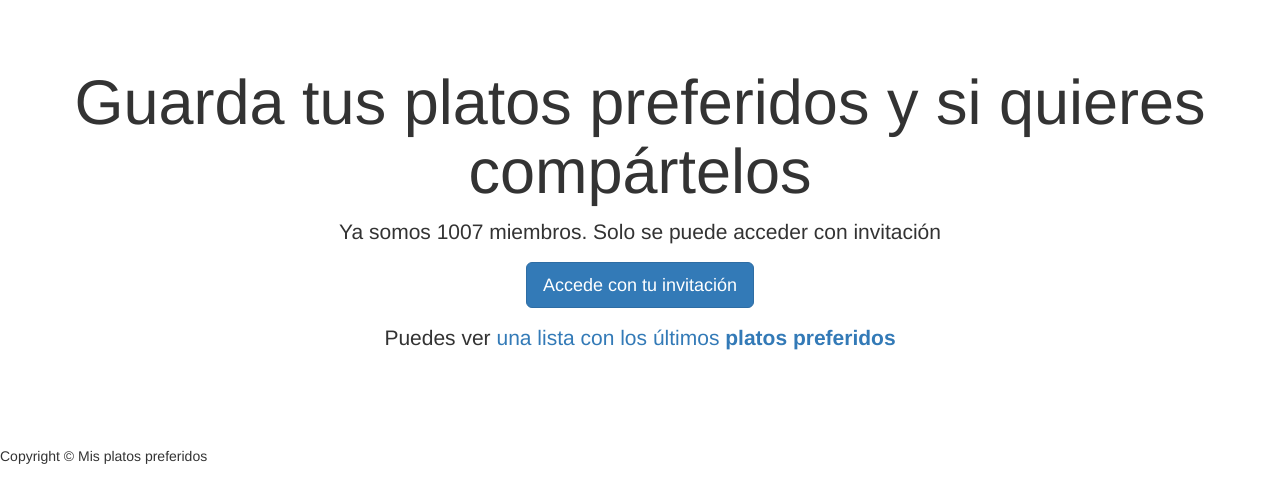
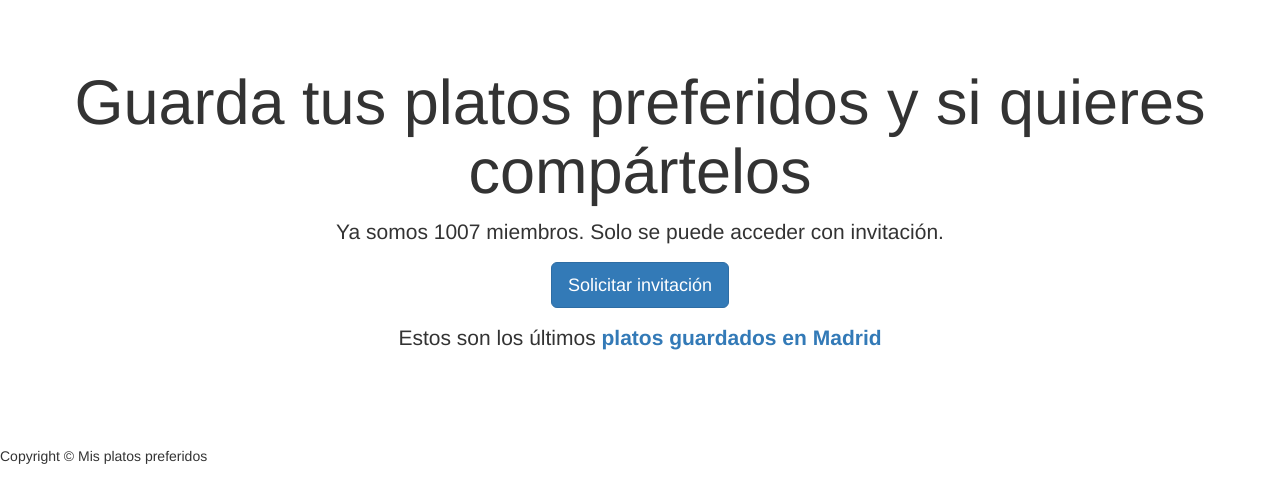
Before and after one commit to Surferito/restaurants, a Django app: page / in a window 1280 px wide. Shown: the top 503 px of the page. Run offline with Django 3.2, Linux system fonts and the light colour scheme; some libraries are stand-ins or nearby versions.

Commit message:
cambio textos

```diff
--- a/foodtaskerapp/templates/restaurant/index.html
+++ b/foodtaskerapp/templates/restaurant/index.html
@@ -4,7 +4,7 @@
 
 {% block content %}
     <h1>Guarda tus platos preferidos y si quieres compártelos</h1>
-    <p>Ya somos {{prueba}} miembros. Solo se puede acceder con invitación</p>
-    <p><a class="btn btn-primary btn-lg" role="button" href="{% url 'restaurant-sign-in' %}">Accede con tu invitación</a></p>
-<p>Puedes ver <a href="mis-platos-preferidos"> una lista con los últimos <strong>platos preferidos</strong></a></p>
+    <p>Ya somos {{prueba}} miembros. Solo se puede acceder con invitación.</p>
+    <p><a class="btn btn-primary btn-lg" role="button" href="{% url 'restaurant-sign-in' %}">Solicitar invitación</a></p>
+<p>Estos son los últimos <a href="mis-platos-preferidos"> <strong>platos guardados en Madrid</strong></a></p>
 {% endblock %}
```
